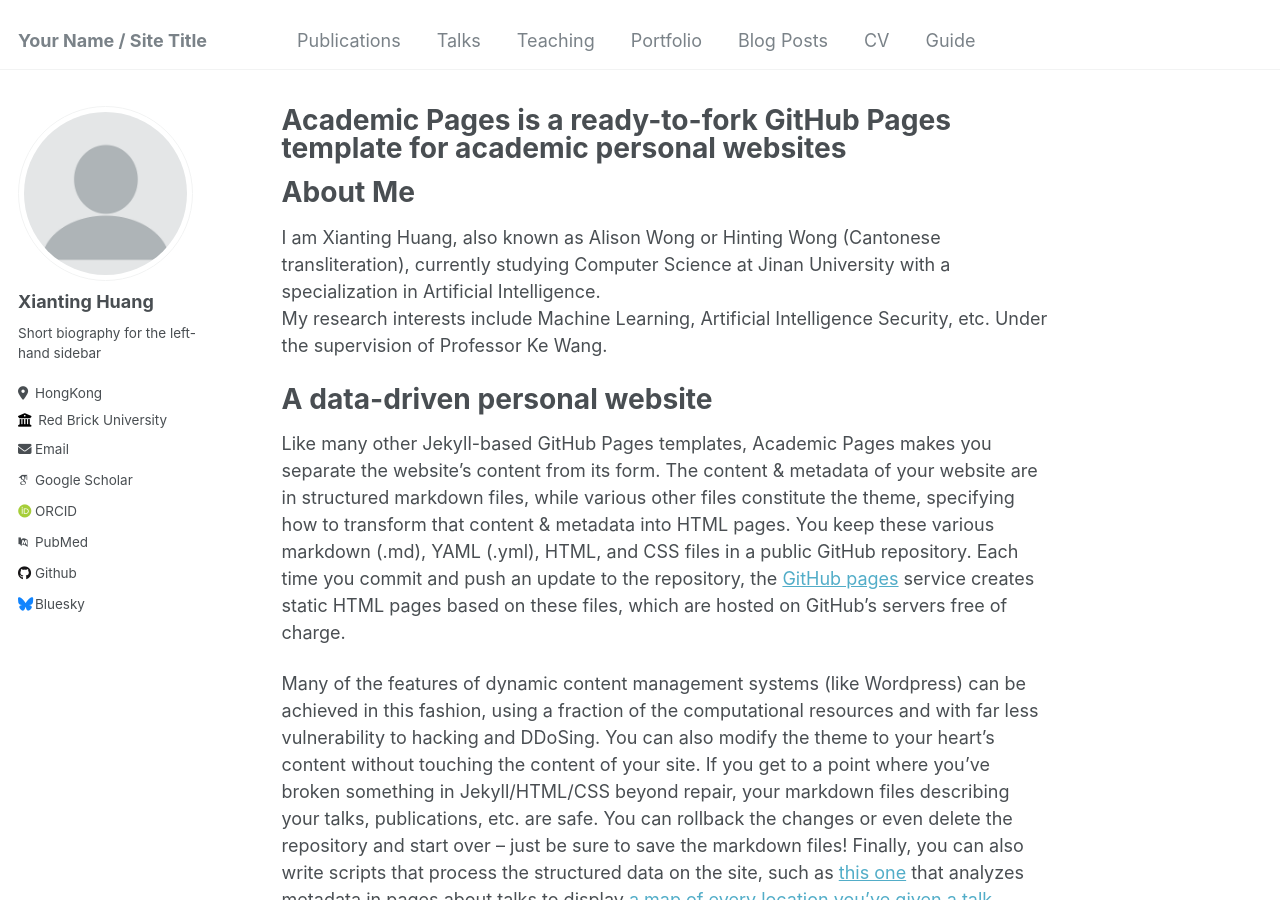
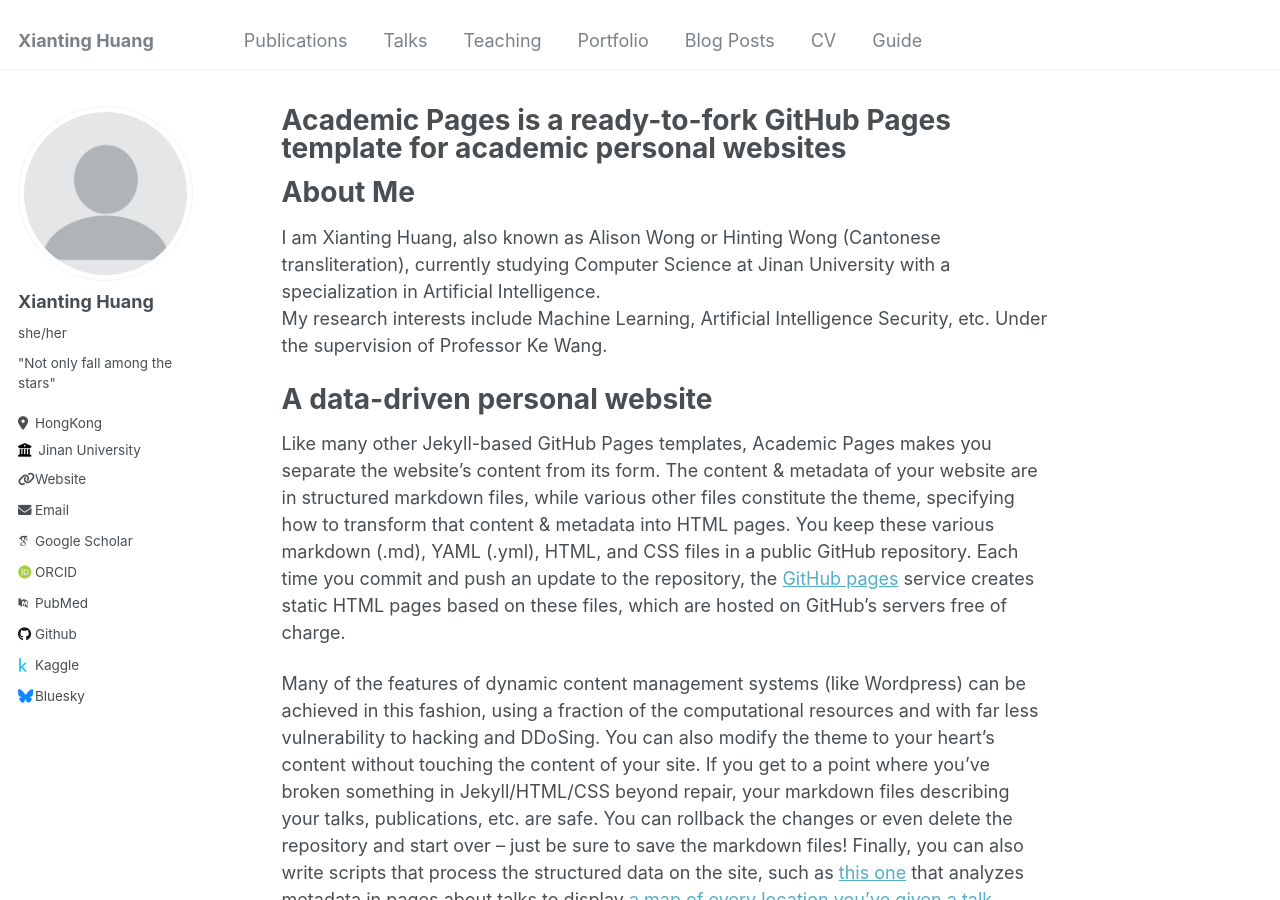
Before and after one commit to AlisonWWWong/my-academic-profile, a Jekyll site: the page built from _pages/about.md, in a window 1280 px wide and 900 px high. Built offline with Jekyll 4.4.1, drawn with Linux system fonts in a browser that asks for light colours; some web fonts are replaced.

Commit message:
Update _config.yml

```diff
--- a/_config.yml
+++ b/_config.yml
@@ -8,7 +8,7 @@
 
 # Basic Site Settings
 locale                   : "en-US"
-title                    : "Your Name / Site Title"
+title                    : "Xianting Huang"
 title_separator          : "-"
 name                     : &name "Your Name"
 description              : &description "personal description"
@@ -23,12 +23,12 @@ author:
   # Biographic information
   avatar           : "profile.png"
   name             : "Xianting Huang"
-  pronouns         : # example: "she/her"
-  bio              : "Short biography for the left-hand sidebar"
+  pronouns         : "she/her"
+  bio              : " \"Not only fall among the stars\" "
   location         : "HongKong"
-  employer         : "Red Brick University"
-  uri              : # URL
-  email            : "none@example.org"
+  employer         : "Jinan University"
+  uri              : https://www.jnu.edu.cn
+  email            : "hhhxtw02@stu2021.jnu.edu.cn"
 
   # Academic websites
   arxiv            : # URL - Update with the correct link to your profile
@@ -44,7 +44,7 @@ author:
   codepen          : # Username
   dribbble         : # Username
   github           : "academicpages"
-  kaggle           : # Username
+  kaggle           : AlisonWONG_H
   stackoverflow    : # User number or user number and name (i.e., use "1" or "1/jeff-atwood")
 
   # Social media
```
